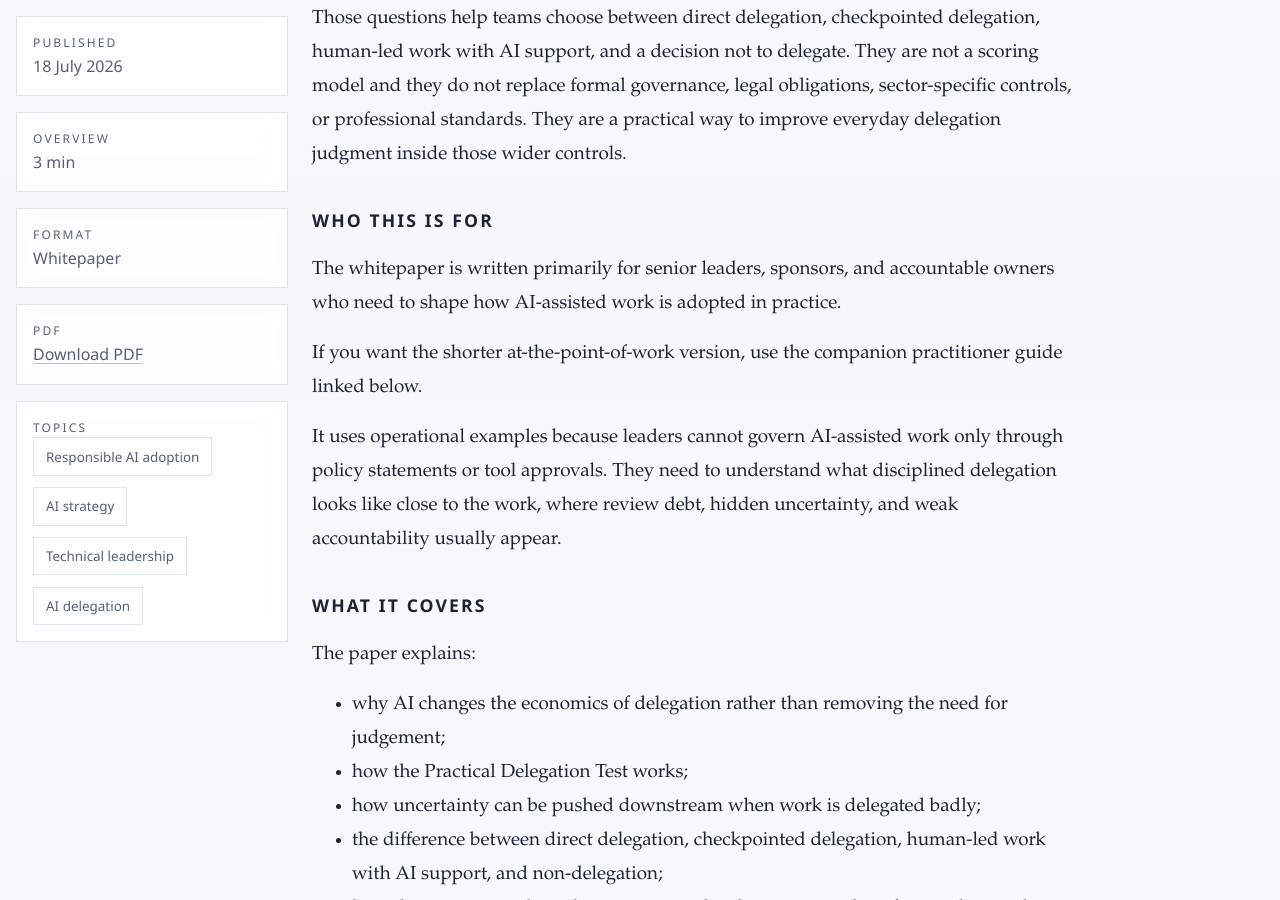
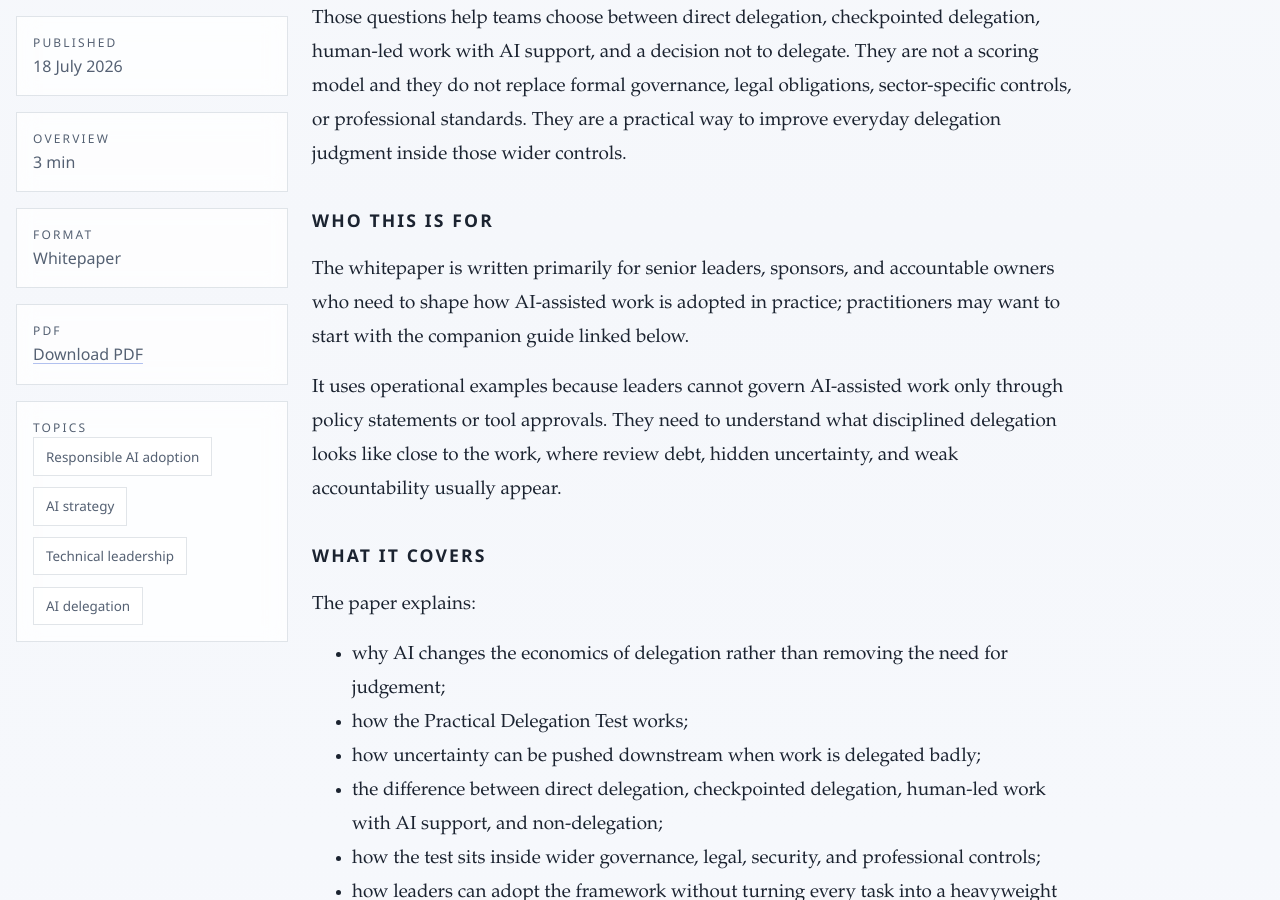
Before and after one commit to philbudden/blog, a Jekyll site: the page built from _publications/delegating-work-to-ai.md, in a window 1280 px wide and 900 px high, scrolled down 1104 px. Built offline with Jekyll 4.4.1, drawn with Linux system fonts in a browser that asks for light colours.

Commit message:
Refine practitioner guide signpost

```diff
--- a/_publications/delegating-work-to-ai.md
+++ b/_publications/delegating-work-to-ai.md
@@ -31,9 +31,7 @@ Those questions help teams choose between direct delegation, checkpointed delega
 
 ## Who this is for
 
-The whitepaper is written primarily for senior leaders, sponsors, and accountable owners who need to shape how AI-assisted work is adopted in practice.
-
-If you want the shorter at-the-point-of-work version, use the companion practitioner guide linked below.
+The whitepaper is written primarily for senior leaders, sponsors, and accountable owners who need to shape how AI-assisted work is adopted in practice; practitioners may want to start with the companion guide linked below.
 
 It uses operational examples because leaders cannot govern AI-assisted work only through policy statements or tool approvals. They need to understand what disciplined delegation looks like close to the work, where review debt, hidden uncertainty, and weak accountability usually appear.
 
```
